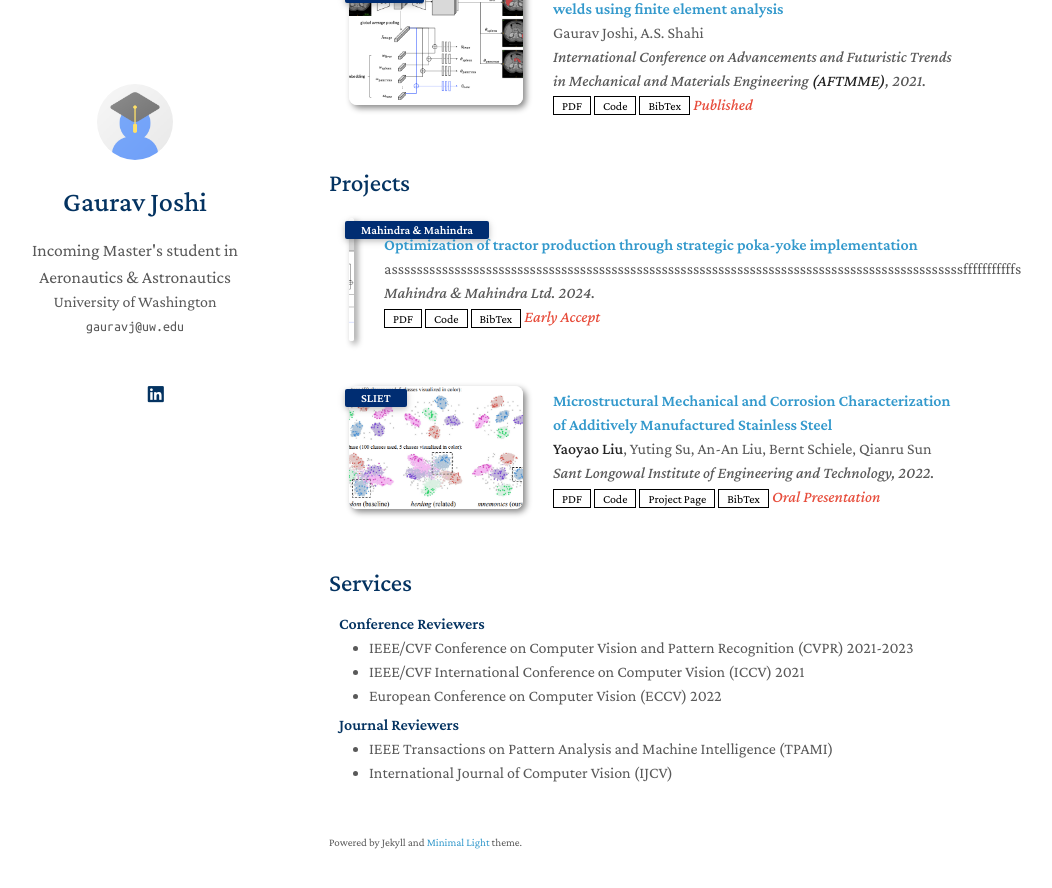
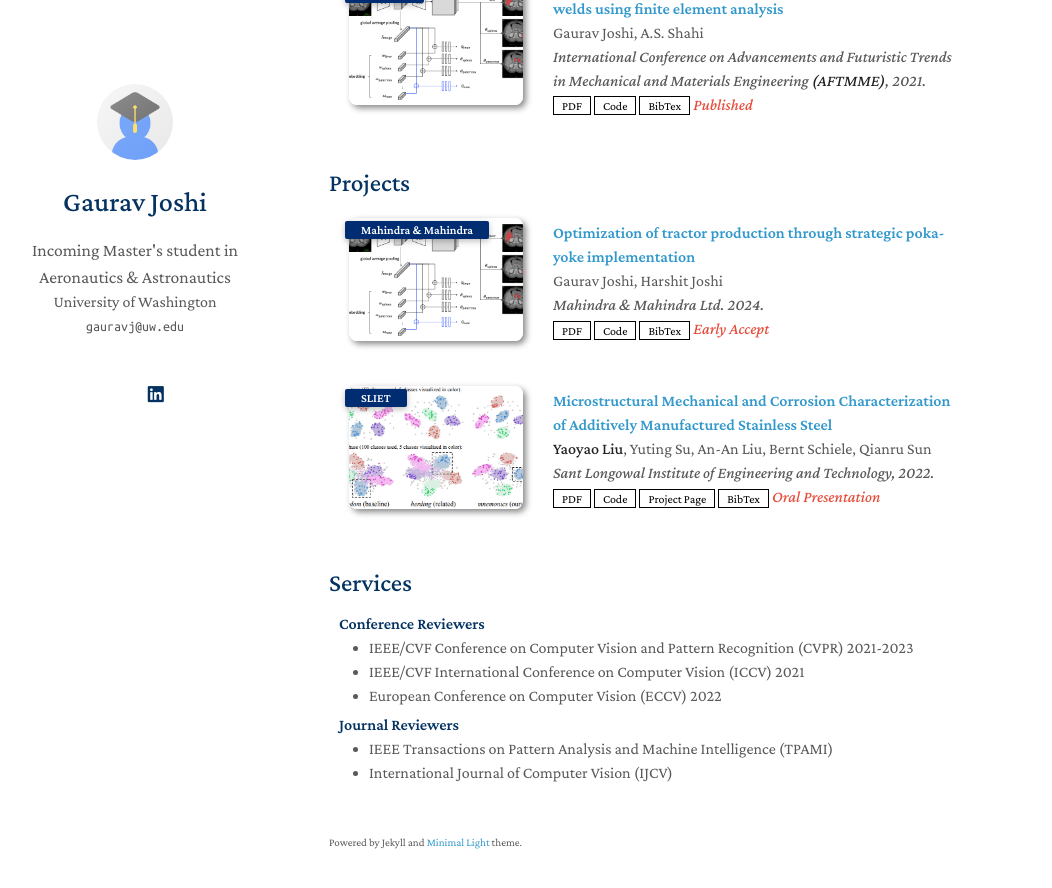
Before and after one commit to mastersinusoidal/mastersinusoidal.github.io, a Jekyll site: the page built from index.md, in a window 1280 px wide and 900 px high, scrolled down 566 px. Shown: the top 888 px of the window, without its empty margins (141-1193 px from the left). Built offline with Jekyll 4.4.1, drawn with Linux system fonts in a browser that asks for light colours; nearby versions of some CDN libraries; a style sheet for code colours, icons or effects is not loaded; our own code applies the rules of GitHub Pages for plain Markdown files.

Commit message:
Update projects.yml

```diff
--- a/_data/projects.yml
+++ b/_data/projects.yml
@@ -1,7 +1,7 @@
 main:
 
   - title: "Optimization of tractor production through strategic poka-yoke implementation"
-    authors: asssssssssssssssssssssssssssssssssssssssssssssssssssssssssssssssssssssssssssssssssssssssssssfffffffffffs
+    authors: Gaurav Joshi, Harshit Joshi
     conference_short: Mahindra & Mahindra
     conference: Mahindra & Mahindra Ltd. 2024.
     pdf: https://arxiv.org/pdf/2306.00988.pdf
```
